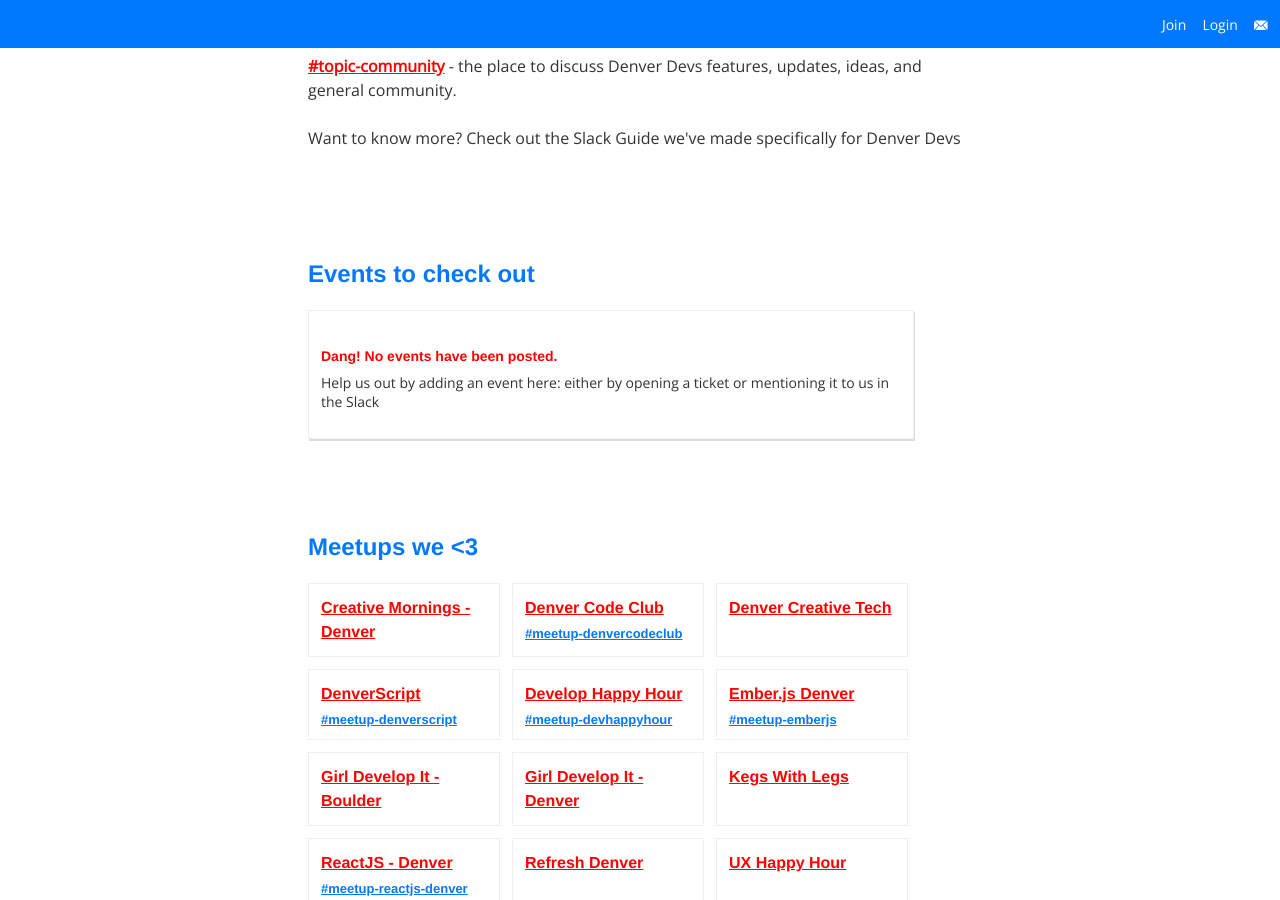
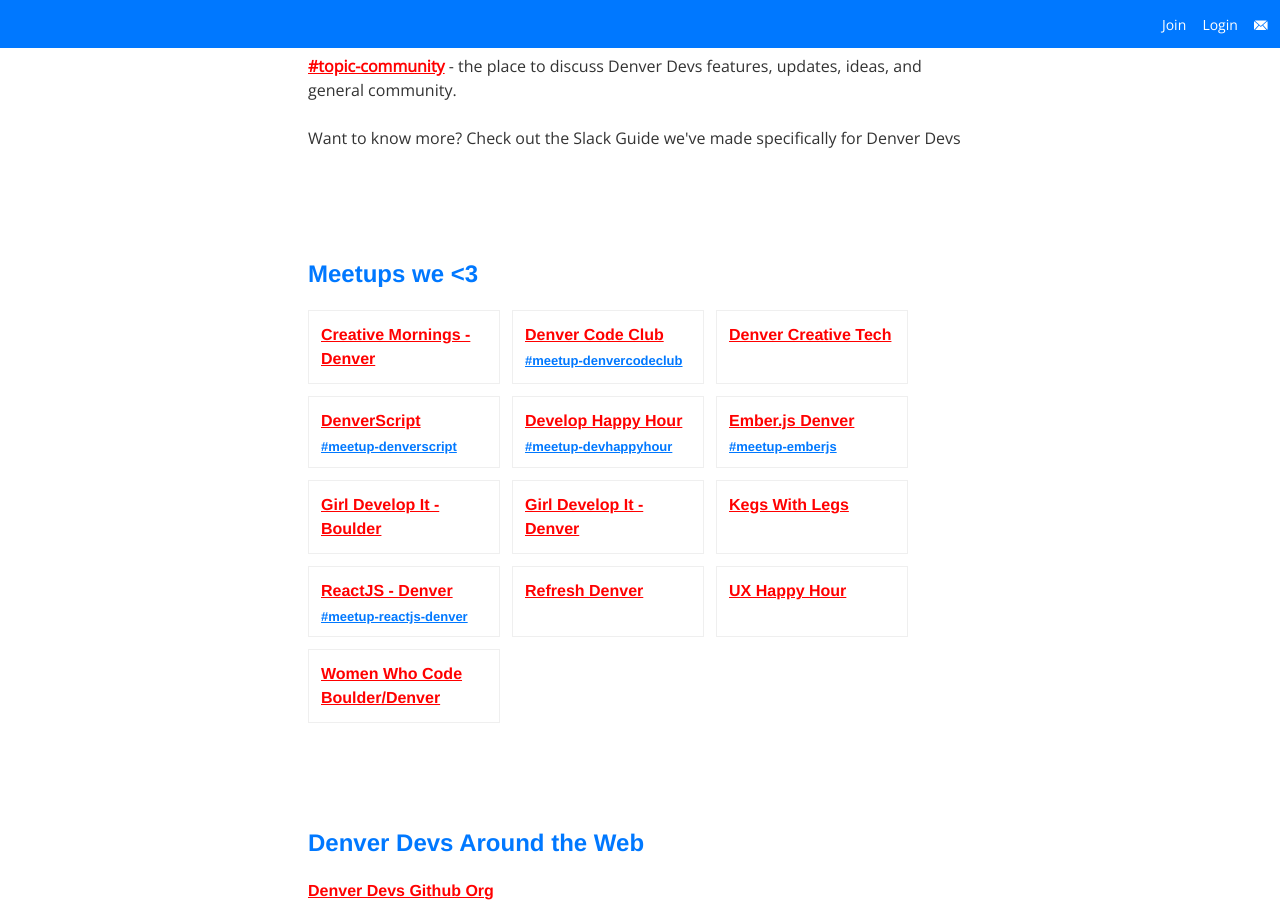
Before and after one commit to Denver-Devs/-old-denver-devs.github.io, a Jekyll site: the page built from index.html, in a window 1280 px wide and 900 px high, scrolled down 978 px. Built offline with Jekyll 4.4.1, drawn with Linux system fonts in a browser that asks for light colours; some web fonts are replaced.

Commit message:
Removing events from page

```diff
--- a/index.html
+++ b/index.html
@@ -30,52 +30,6 @@
 
 		<p>Want to know more? Check out the Slack Guide we've made specifically for Denver Devs</p>
 	</section>
-
-
-  <section class="events">
-		<h2>Events to check out</h2>
-		<ul class="gridblock">
-      {% for event in site.categories['events'] reversed %}
-      <li>
-        <a href="{{ event.link }}" target="_blank" alt="{{ event.title }}">{{ event.title }}</a> -
-        {% assign day = event.date | date: "%-d" %}
-        {% assign month = event.date | date: "%B" %}
-
-        {{ month }}
-        {% case day %}
-          {% when '1' or '21' or '31' %}{{ day }}st
-          {% when '2' or '22' %}{{ day }}nd
-          {% when '3' or '23' %}{{ day }}rd
-          {% else %}{{ day }}th
-        {% endcase %}
-
-        {% if event.end_date %}
-          -
-          {% assign end_day = event.end_date | date: "%-d" %}
-          {% assign end_month = event.end_date | date: "%B" %}
-
-          {% if month != end_month %}
-            {{ end_month }}
-          {% endif %}
-          {% case end_day %}
-            {% when '1' or '21' or '31' %}{{ end_day }}st
-            {% when '2' or '22' %}{{ end_day }}nd
-            {% when '3' or '23' %}{{ end_day }}rd
-            {% else %}{{ end_day }}th
-          {% endcase %}
-        {% endif %}
-      </li>
-      {% endfor %}
-    </ul>
-		{% if site.categories'events' != null %}
-			<div class="note-info">Want your event displayed here too? Open a ticket and let us know the details and we'll add it to this document or even better submit a pull request!</div>
-		{% else %}
-			<div class="note-info">
-			<h4>Dang! No events have been posted.</h4>
-			<p>Help us out by adding an event here: either by opening a ticket or mentioning it to us in the Slack</p>
-			</div>
-		{% endif %}
-  </section>
 
 
   <section class="meetups">
```
